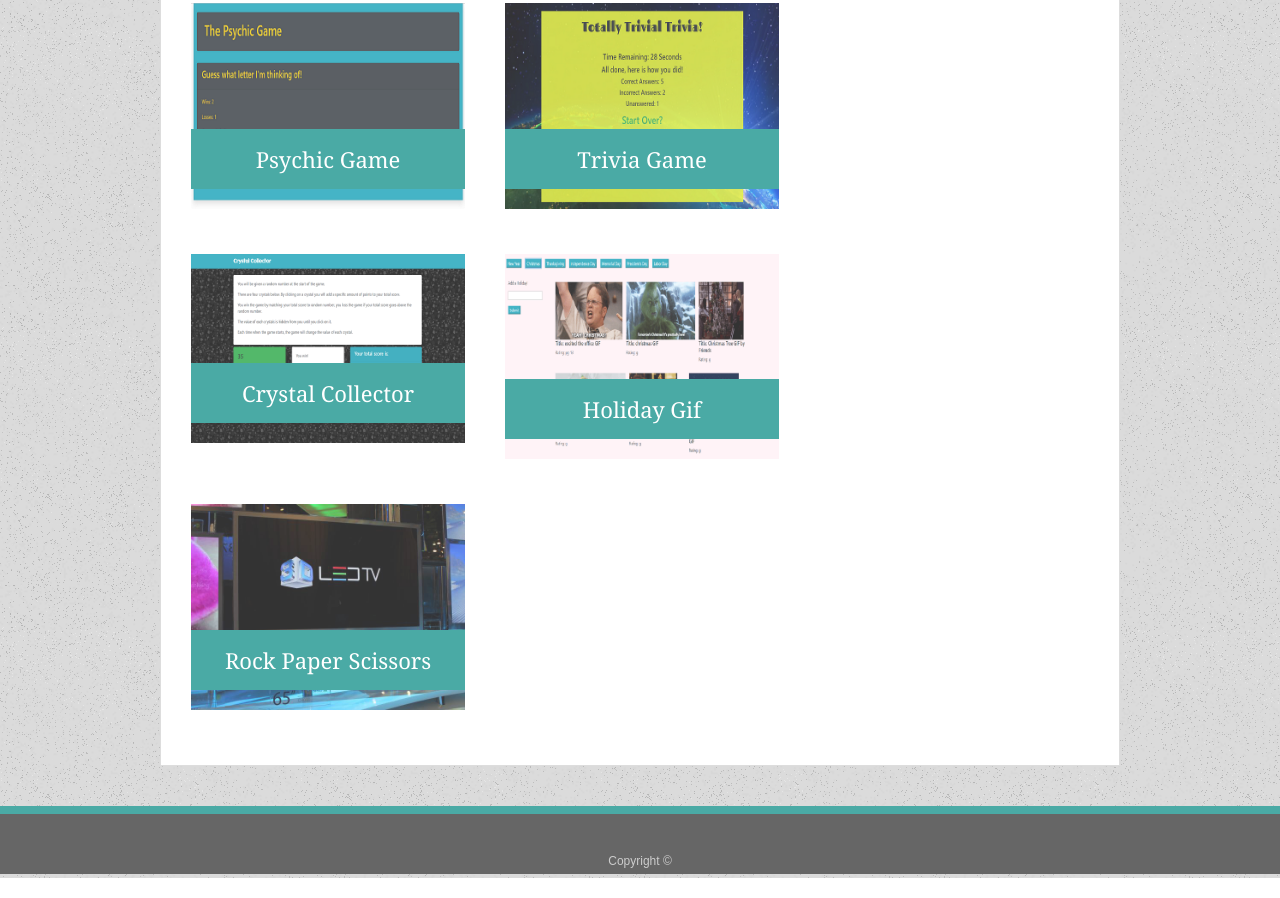
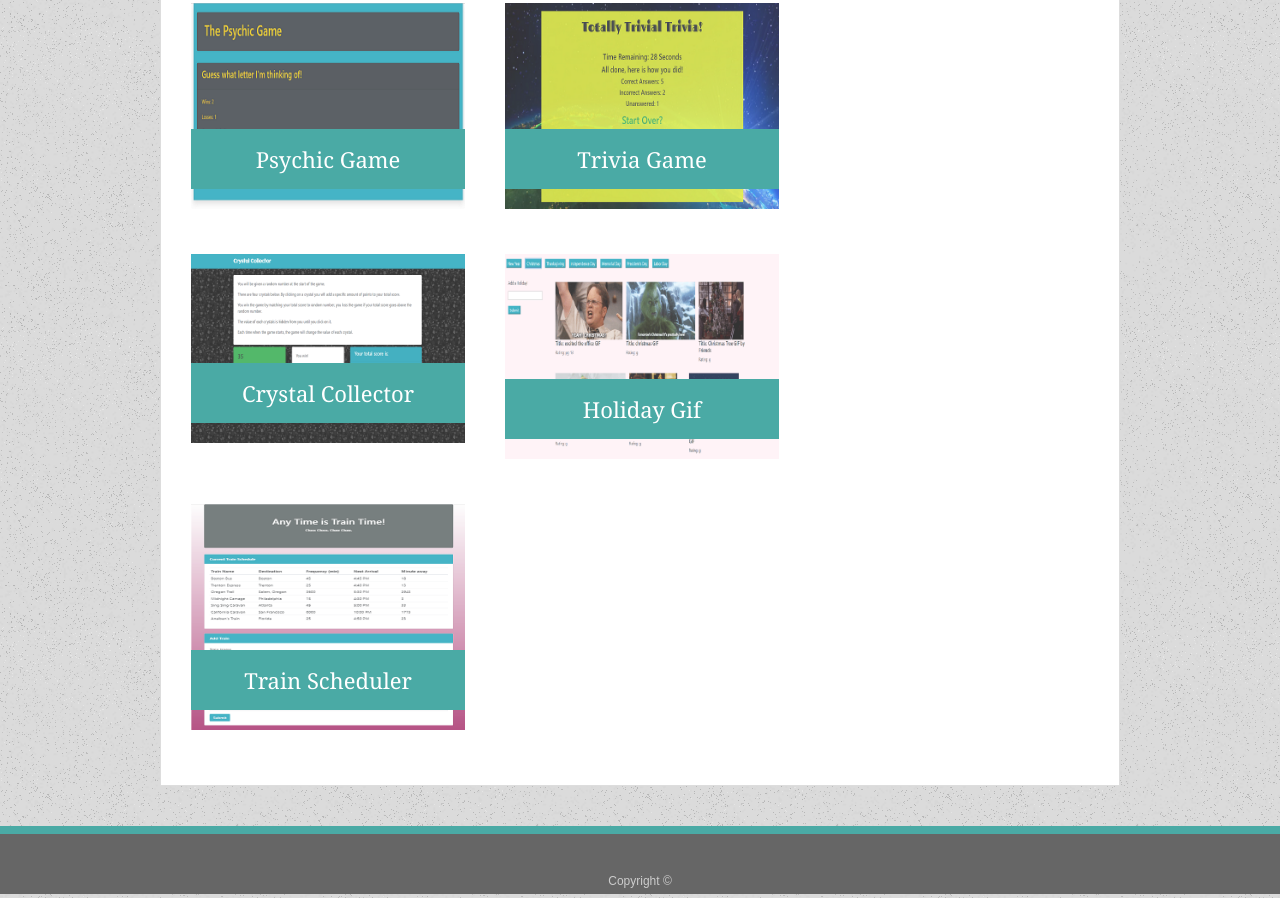
Before and after one commit to HannaBella/Responsive-Portfolio, a plain HTML site: page portfolio.html in a window 1280 px wide. Shown: the part 270-1168 px from the top of the page. Drawn offline with Linux system fonts and the light colour scheme.

Commit message:
Replace placeholder image with Train Scheduler image and link

```diff
--- a/portfolio.html
+++ b/portfolio.html
@@ -54,9 +54,10 @@
 
             </div>
             <div class="work">
-                <img src="assets/images/technics-q-c-640-480-9.jpg" alt="Rock Paper Scissors">
-
-                <h3>Rock Paper Scissors</h3>
+                <img src="assets/images/TrainScheduler.png" alt="Holiday Gif">
+                <a href="https://hannabella.github.io/Train-Scheduler/">
+                    <h3>Train Scheduler</h3>
+                </a>
             </div>
 
         </section>
```
Also changed, not shown: assets/images/TrainScheduler.png (added).
